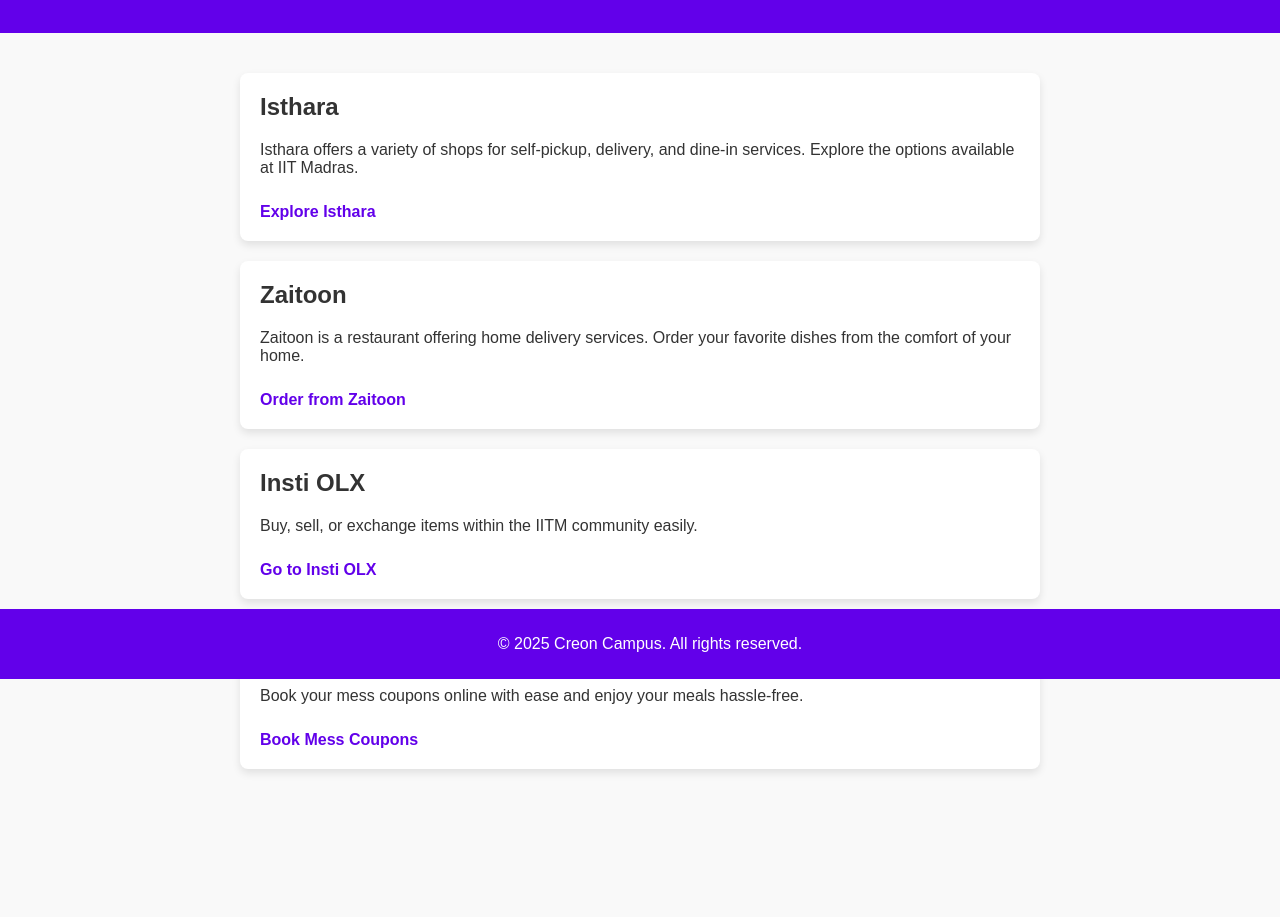
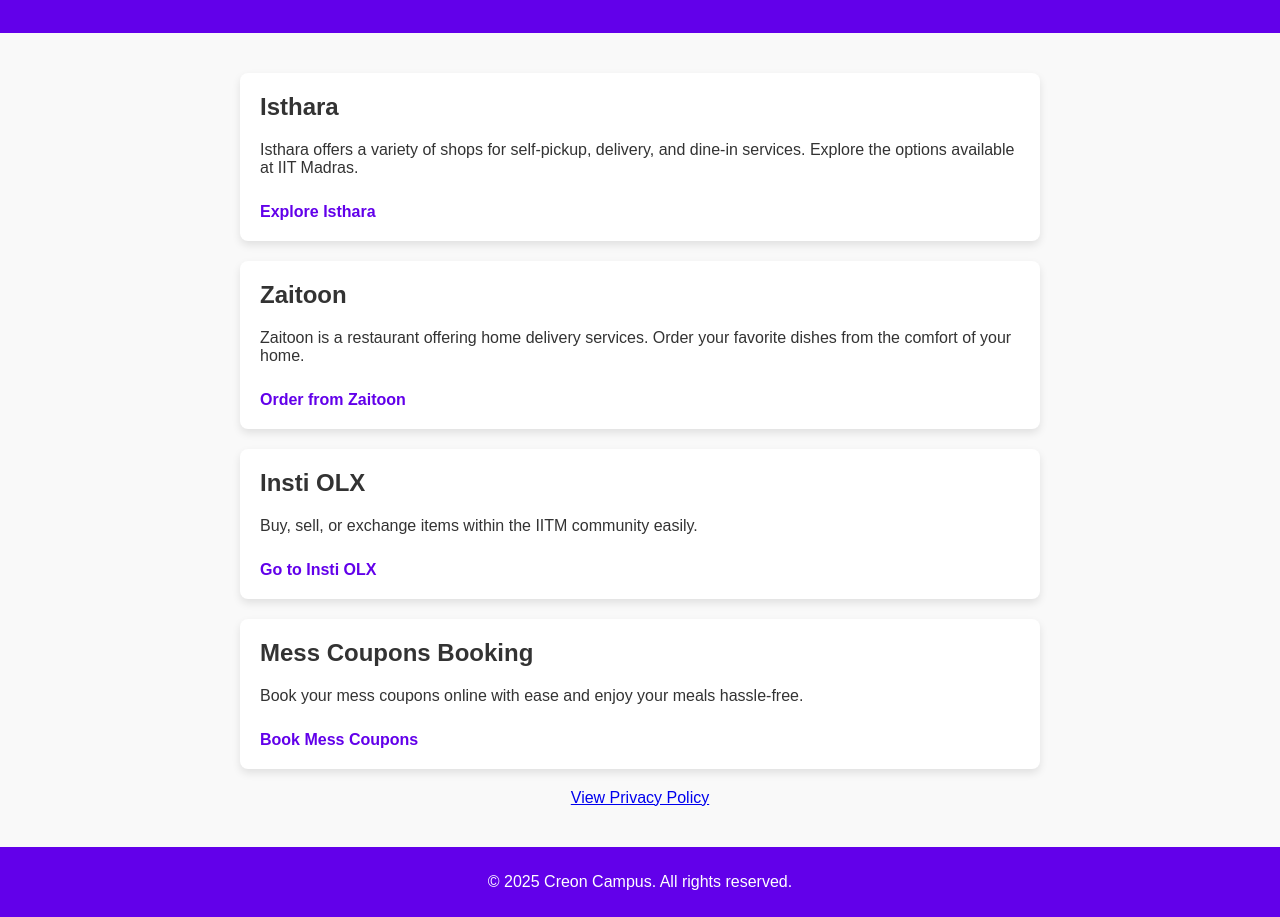
Before and after one commit to 0rajnishk/creon-campus, a plain HTML site: page index.html in a window 1280 px wide. Shown: the part 121-1038 px from the top of the page. Before the commit the page ends 930 px from the top, so only its background shows below. Drawn offline with Linux system fonts and the light colour scheme.

Commit message:
Update index.html

```diff
--- a/index.html
+++ b/index.html
@@ -48,9 +48,11 @@
             padding: 10px;
             background-color: #6200ea;
             color: white;
-            position: fixed;
-            bottom: 0;
-            width: 100%;
+            margin-top: 20px;
+        }
+        .privacy-link {
+            margin-top: 20px;
+            text-align: center;
         }
     </style>
 </head>
@@ -88,6 +90,11 @@
             <p>Book your mess coupons online with ease and enjoy your meals hassle-free.</p>
             <a href="mess-coupons.html">Book Mess Coupons</a>
         </div>
+
+        <!-- Privacy Policy -->
+        <div class="privacy-link">
+            <a href="privacy.html" target="_blank">View Privacy Policy</a>
+        </div>
     </div>
 
     <footer>
```
